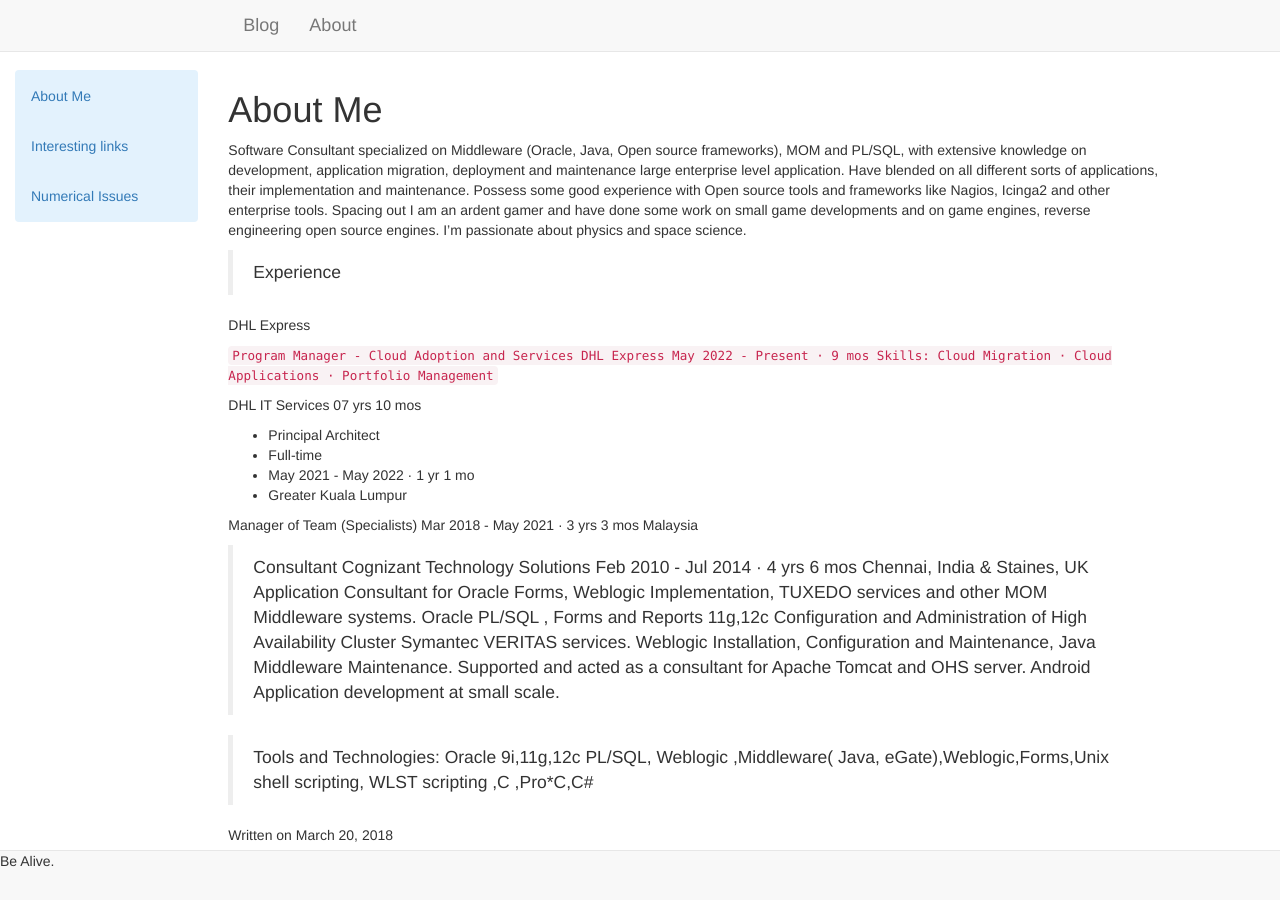
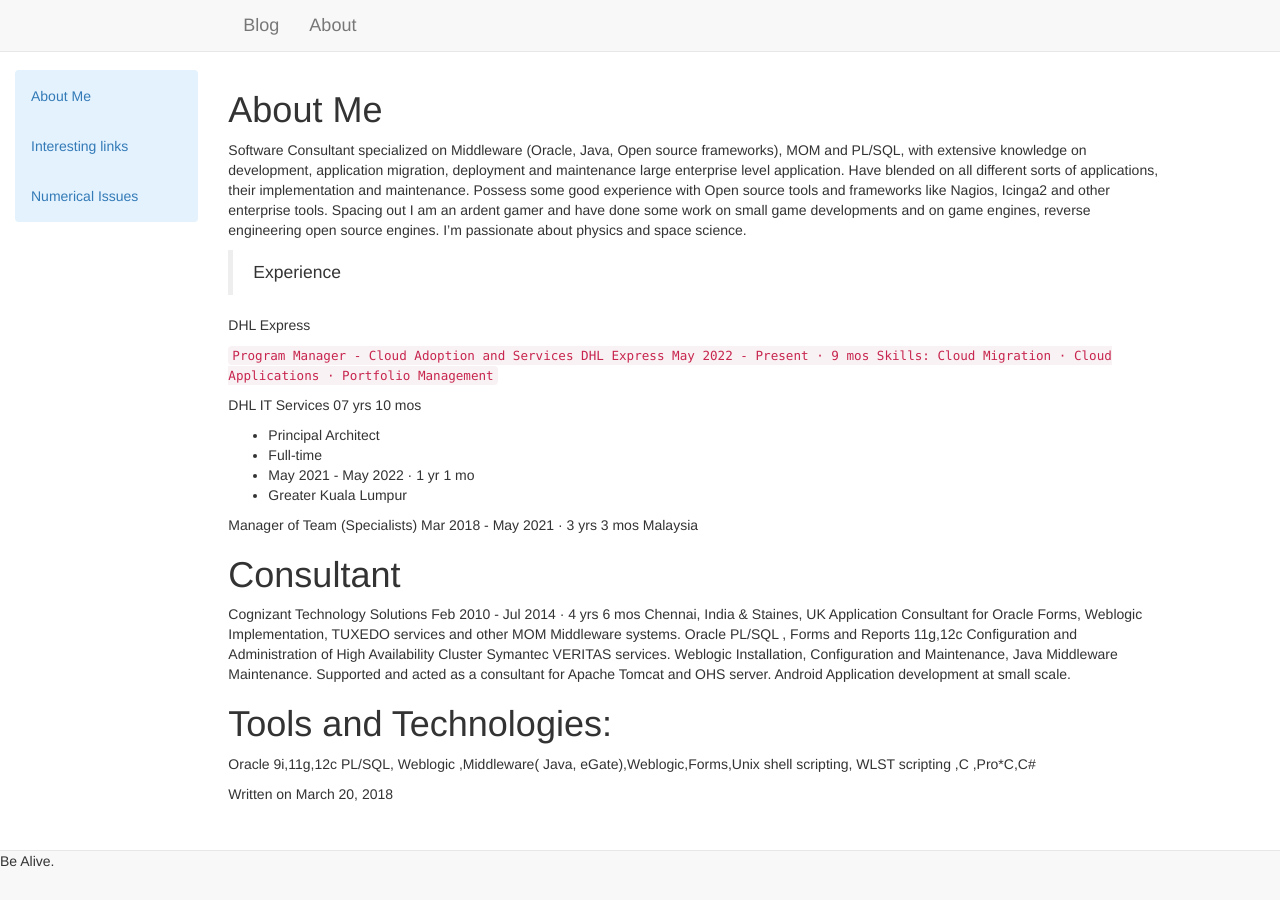
Before and after one commit to sudhaman/sudhaman.github.io, a Jekyll site: the page built from _posts/2018-03-20-About-me.md, in a window 1280 px wide. Built offline with Jekyll 4.4.1, drawn with Linux system fonts in a browser that asks for light colours.

```diff
--- a/_posts/2018-03-20-About-me.md
+++ b/_posts/2018-03-20-About-me.md
@@ -26,7 +26,7 @@ Manager of Team (Specialists)
 Mar 2018 - May 2021 · 3 yrs 3 mos
 Malaysia
 
->Consultant
+# Consultant
 Cognizant Technology Solutions
 Feb 2010 - Jul 2014 · 4 yrs 6 mos
 Chennai, India & Staines, UK
@@ -37,5 +37,5 @@ Weblogic Installation, Configuration and Maintenance, Java Middleware Maintenanc
 Supported and acted as a consultant for Apache Tomcat and OHS server.
 Android Application development at small scale.
 
->Tools and Technologies:
+# Tools and Technologies:
 Oracle 9i,11g,12c PL/SQL, Weblogic ,Middleware( Java, eGate),Weblogic,Forms,Unix shell scripting, WLST scripting ,C ,Pro*C,C#
```
